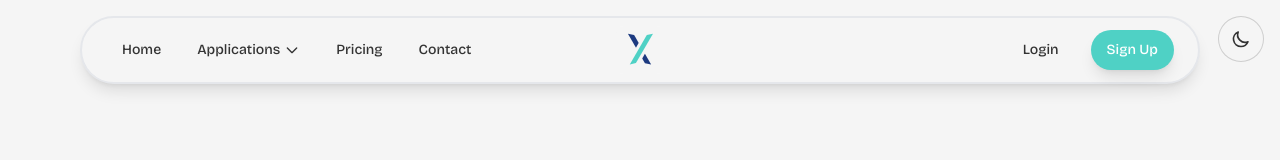
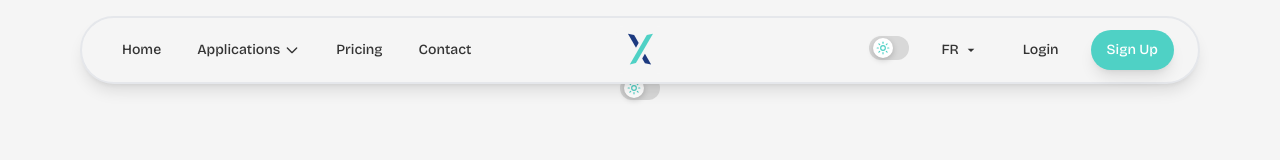
Before and after one commit to AirKyzzZ/maexis, a Next.js app: page / in a window 1280 px wide. Shown: the top 160 px of the page. Built offline with nearby package versions, Linux system fonts and the light colour scheme.

Commit message:
[FEAT]-navbarToggle

```diff
--- a/package.json
+++ b/package.json
@@ -10,6 +10,7 @@
   },
   "dependencies": {
     "clsx": "^2.1.1",
+    "lucide-react": "^0.544.0",
     "next": "15.5.3",
     "react": "19.1.0",
     "react-dom": "19.1.0",
--- a/src/components/navbar.tsx
+++ b/src/components/navbar.tsx
@@ -4,10 +4,12 @@ import Link from 'next/link';
 import Image from 'next/image';
 import { useState } from 'react';
 import Button  from '@/src/components/button';
+import ToggleTheme from '@/src/components/toggleTheme';
 
 export default function Navbar() {
   const [isOpen, setIsOpen] = useState(false);
   const [isApplicationsOpen, setIsApplicationsOpen] = useState(false);
+  const [isLanguageOpen, setIsLanguageOpen] = useState(false);
 
   return (
     <nav
@@ -88,8 +90,35 @@ export default function Navbar() {
             </Link>
           </div>
 
-          {/* Right side - CTA buttons */}
+          {/* Right side - Theme, Language, CTA buttons */}
           <div className="hidden md:flex items-center space-x-4">
+            {/* Theme toggle (pill) */}
+            <ToggleTheme className="px-1 py-1 rounded-full hover:bg-gray-100 transition-all duration-300" />
+
+            {/* Language selector (FR + chevron with list) */}
+            <div className="relative">
+              <button
+                onClick={(e) => {
+                  e.stopPropagation();
+                  setIsLanguageOpen(!isLanguageOpen);
+                }}
+                className="px-3 py-2 text-sm font-medium rounded-full hover:bg-gray-100 transition-all flex items-center gap-1"
+                style={{ color: 'var(--foreground)' }}
+                aria-haspopup="listbox"
+                aria-expanded={isLanguageOpen}
+              >
+                FR
+                <svg className={`w-4 h-4 transition-transform ${isLanguageOpen ? 'rotate-180' : ''}`} viewBox="0 0 24 24" fill="currentColor">
+                  <path d="M7 10l5 5 5-5z" />
+                </svg>
+              </button>
+              {isLanguageOpen && (
+                <div className="absolute right-0 mt-2 w-32 bg-white rounded-xl shadow-lg border border-gray-200 py-1 z-50" onClick={(e)=>e.stopPropagation()}>
+                  <button className="w-full text-left px-3 py-2 text-sm hover:bg-gray-100" onClick={()=>setIsLanguageOpen(false)}>FR</button>
+                  <button className="w-full text-left px-3 py-2 text-sm hover:bg-gray-100" onClick={()=>setIsLanguageOpen(false)}>EN</button>
+                </div>
+              )}
+            </div>
             <Link href="/login" className="px-4 py-2 text-sm font-medium hover:text-[var(--primary)] hover:bg-gray-100 rounded-full transition-all duration-200"
               style={{ color: 'var(--foreground)' }}>
               Login
--- a/src/components/toggleTheme.tsx
+++ b/src/components/toggleTheme.tsx
@@ -1,8 +1,13 @@
 'use client';
 
 import { useState, useEffect } from 'react';
+import { Sun, Moon } from 'lucide-react';
 
-export default function ToggleTheme() {
+type ToggleThemeProps = {
+  className?: string;
+};
+
+export default function ToggleTheme({ className }: ToggleThemeProps) {
   const [isDark, setIsDark] = useState(false);
 
   useEffect(() => {
@@ -32,38 +37,40 @@ export default function ToggleTheme() {
   return (
     <button
       onClick={toggleTheme}
-      className="fixed top-4 right-4 z-50 p-3 rounded-full bg-[var(--color-background)] border border-[var(--color-foreground)]/20 hover:bg-[var(--color-foreground)]/10 transition-all duration-300"
+      className={className}
       aria-label="Toggle theme"
+      role="switch"
+      aria-checked={isDark}
+      title={isDark ? 'Switch to light' : 'Switch to dark'}
     >
-      {isDark ? (
-        <svg
-          className="w-5 h-5 text-[var(--color-foreground)]"
-          fill="none"
-          stroke="currentColor"
-          viewBox="0 0 24 24"
+      {/* Track */}
+      <span
+        className={`relative inline-flex items-center h-6 w-10 rounded-full transition-colors duration-300 ${
+          isDark ? 'bg-[var(--color-foreground)]/25' : 'bg-[var(--color-foreground)]/15'
+        }`}
+      >
+        {/* Knob with icon inside */}
+        <span
+          className={`relative inline-flex items-center justify-center h-5 w-5 rounded-full bg-white shadow-[0_2px_6px_rgba(0,0,0,0.2)] transform transition-transform duration-300 ease-out ${
+            isDark ? 'translate-x-4' : 'translate-x-1'
+          }`}
         >
-          <path
-            strokeLinecap="round"
-            strokeLinejoin="round"
-            strokeWidth={2}
-            d="M12 3v1m0 16v1m9-9h-1M4 12H3m15.364 6.364l-.707-.707M6.343 6.343l-.707-.707m12.728 0l-.707.707M6.343 17.657l-.707.707M16 12a4 4 0 11-8 0 4 4 0 018 0z"
+          <Sun
+            className={`absolute w-3.5 h-3.5 transition-opacity ${
+              isDark ? 'opacity-0' : 'opacity-100'
+            }`}
+            style={{ color: 'var(--color-primary)' }}
+            aria-hidden="true"
           />
-        </svg>
-      ) : (
-        <svg
-          className="w-5 h-5 text-[var(--color-foreground)]"
-          fill="none"
-          stroke="currentColor"
-          viewBox="0 0 24 24"
-        >
-          <path
-            strokeLinecap="round"
-            strokeLinejoin="round"
-            strokeWidth={2}
-            d="M20.354 15.354A9 9 0 018.646 3.646 9.003 9.003 0 0012 21a9.003 9.003 0 008.354-5.646z"
+          <Moon
+            className={`absolute w-3.5 h-3.5 transition-opacity ${
+              isDark ? 'opacity-100' : 'opacity-0'
+            }`}
+            style={{ color: 'var(--color-secondary)' }}
+            aria-hidden="true"
           />
-        </svg>
-      )}
+        </span>
+      </span>
     </button>
   );
 }
```
Also changed, not shown: 1 other file (tests, documents, lock files or other folders).
